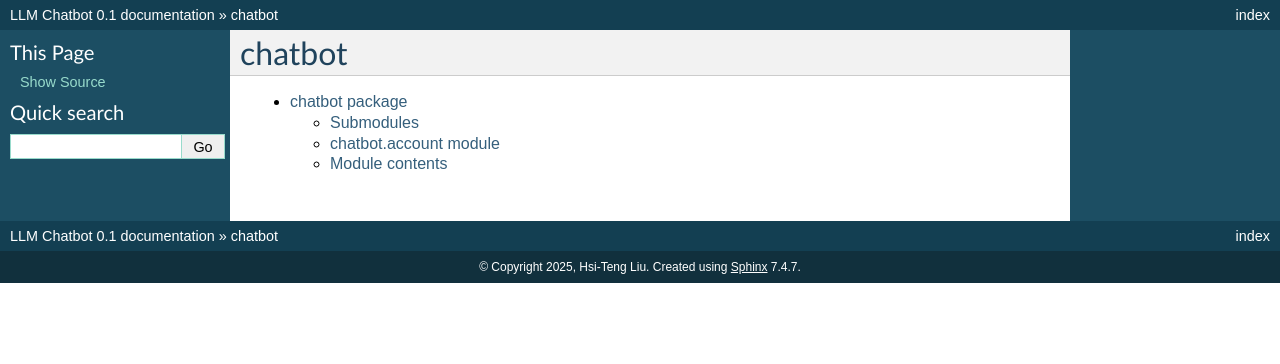
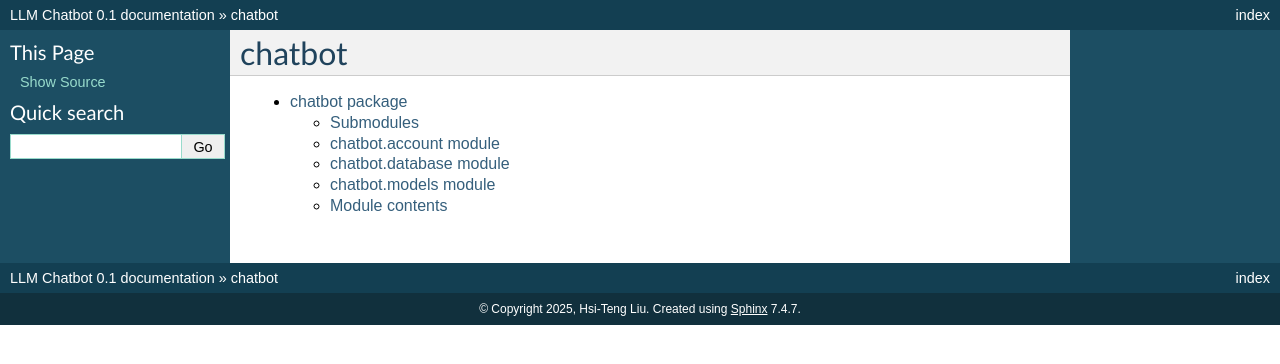
Before and after one commit to frogcoder/llm-chatbot, a Sphinx documentation site: the page built from docs/source/modules.rst, in a window 1280 px wide. Shown: the top 364 px of the page. Built offline with Sphinx 7.4.7, drawn with Linux system fonts in a browser that asks for light colours.

Commit message:
Update documentations

```diff
--- a/docs/source/chatbot.rst
+++ b/docs/source/chatbot.rst
@@ -12,6 +12,22 @@ chatbot.account module
    :show-inheritance:
    :undoc-members:
 
+chatbot.database module
+-----------------------
+
+.. automodule:: chatbot.database
+   :members:
+   :show-inheritance:
+   :undoc-members:
+
+chatbot.models module
+---------------------
+
+.. automodule:: chatbot.models
+   :members:
+   :show-inheritance:
+   :undoc-members:
+
 Module contents
 ---------------
 
```
Also changed, not shown: 8 other files.
